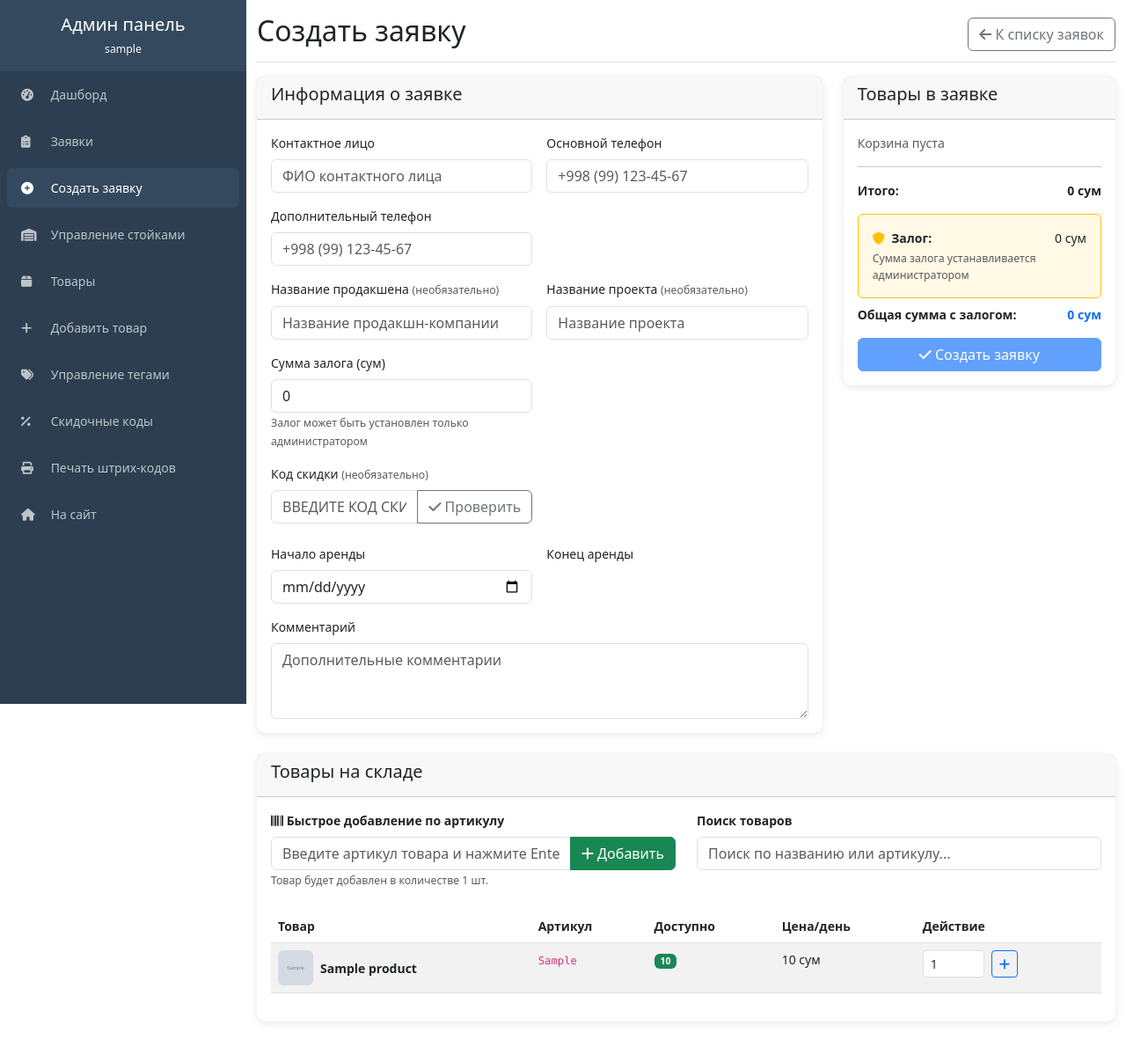
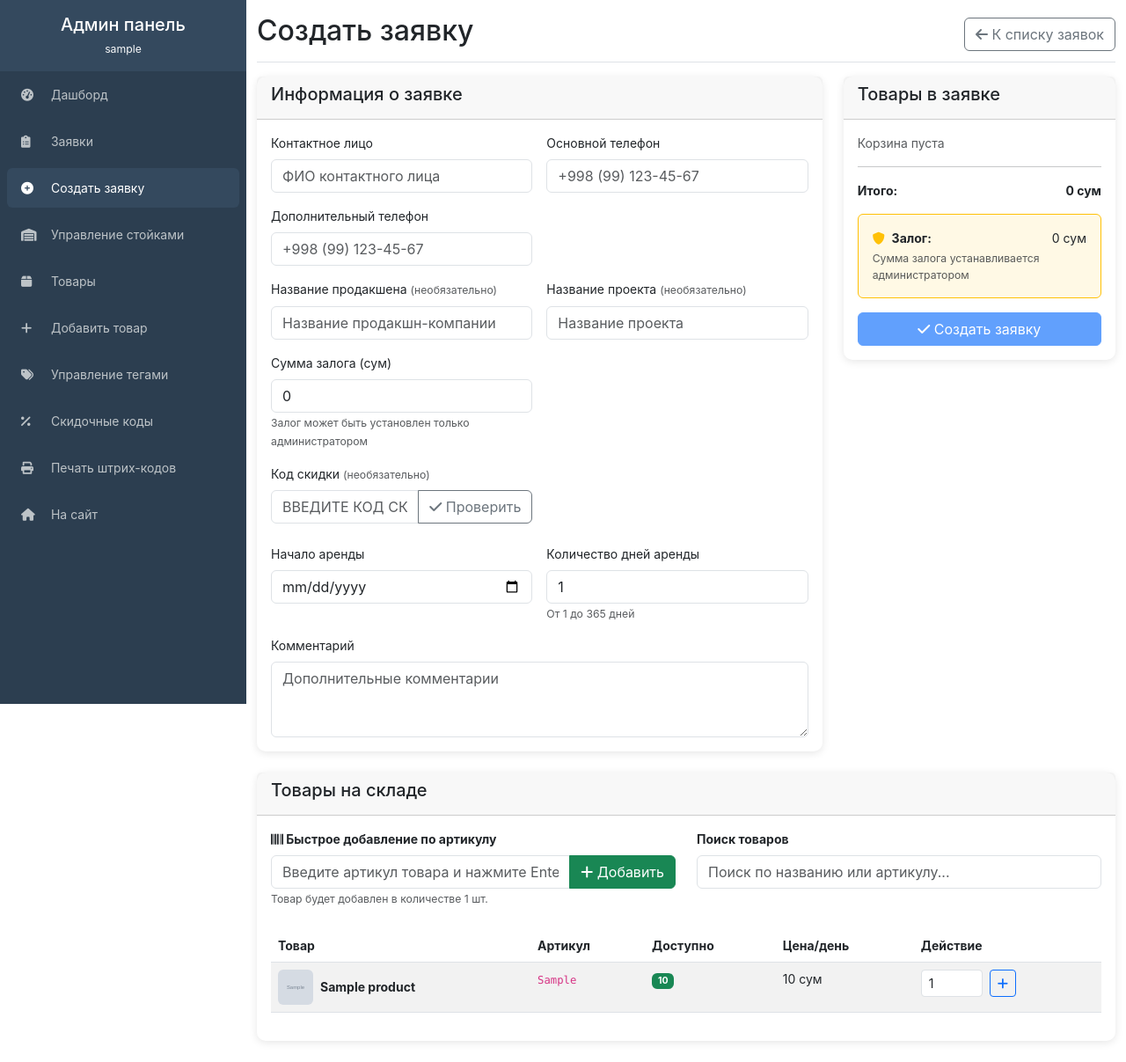
Before and after one commit to TheRizaev/abstract, a Django app: page /superuser/create-order/ in a window 1280 px wide. Shown: the whole page at 88% size. Before the commit the page ends 1163 px from the top, so only its background shows below. Run offline with Django 3.2, Linux system fonts and the light colour scheme; a user stored in the database is signed in; tables that the repository leaves empty hold one stand-in row (values such as "Sample post"); grey boxes marked "Sample" are stand-in pictures; some libraries are stand-ins or nearby versions; some web fonts are replaced.

Commit message:
Add files via upload

```diff
--- a/rental/forms.py
+++ b/rental/forms.py
@@ -12,7 +12,7 @@
                 'class': 'form-control',
                 'rows': 6,
                 'placeholder': 'Описание товара (поддерживается Markdown)',
-                'style': 'text-transform: none;'  # Убираем любые CSS трансформации текста
+                'style': 'text-transform: none;'
             }),
             'photo': forms.ClearableFileInput(attrs={'class': 'form-control', 'id': 'photoInput'}),
             'quantity': forms.NumberInput(attrs={'class': 'form-control', 'min': '0'}),
@@ -23,7 +23,6 @@
         }
 
     def clean_description(self):
-        """Очищаем описание, сохраняя исходный регистр"""
         description = self.cleaned_data.get('description')
         if description:
             return description.strip()
@@ -47,7 +46,6 @@
         }
 
 class OrderForm(forms.ModelForm):
-    # Валидатор для телефонных номеров
     phone_validator = RegexValidator(
         regex=r'^\+998\s?\(\d{2}\)\s?\d{3}-\d{2}-\d{2}$',
         message="Введите номер в формате: +998 (99) 123-45-67"
@@ -118,14 +116,12 @@
         user = kwargs.pop('user', None)
         super().__init__(*args, **kwargs)
 
-        # Поле залога доступно только для администраторов
         if not (user and user.is_staff):
             self.fields.pop('deposit_amount', None)
 
     def clean_phone1(self):
         phone = self.cleaned_data.get('phone1')
         if phone:
-            # Удаляем все пробелы и символы для проверки
             digits_only = ''.join(filter(str.isdigit, phone))
             if not digits_only.startswith('998') or len(digits_only) != 12:
                 raise forms.ValidationError("Номер должен начинаться с +998 и содержать 9 цифр после кода страны")
@@ -134,7 +130,6 @@
     def clean_phone2(self):
         phone = self.cleaned_data.get('phone2')
         if phone:
-            # Удаляем все пробелы и символы для проверки
             digits_only = ''.join(filter(str.isdigit, phone))
             if not digits_only.startswith('998') or len(digits_only) != 12:
                 raise forms.ValidationError("Номер должен начинаться с +998 и содержать 9 цифр после кода страны")
--- a/templates/rental/admin/base_admin.html
+++ b/templates/rental/admin/base_admin.html
@@ -3,16 +3,38 @@
 <head>
     <meta charset="UTF-8">
     <meta name="viewport" content="width=device-width, initial-scale=1.0">
+    {% load static %}
     <title>{% block title %}Админ панель{% endblock %}</title>
+
+    <!-- Favicon -->
+    <link rel="icon" type="image/x-icon" href="{% static 'favicon.ico' %}">
+    <link rel="shortcut icon" type="image/x-icon" href="{% static 'favicon.ico' %}">
+
     <link href="https://cdnjs.cloudflare.com/ajax/libs/bootstrap/5.3.0/css/bootstrap.min.css" rel="stylesheet">
     <link href="https://cdnjs.cloudflare.com/ajax/libs/font-awesome/6.0.0/css/all.min.css" rel="stylesheet">
     <style>
+        /* Подключение шрифтов TT */
+        @font-face {
+            font-family: 'TT';
+            src: url("{% static 'fonts/TT.ttf' %}") format('truetype');
+            font-weight: normal;
+            font-style: normal;
+        }
+
+        @font-face {
+            font-family: 'TT';
+            src: url("{% static 'fonts/TTB.ttf' %}") format('truetype');
+            font-weight: bold;
+            font-style: normal;
+        }
+
         :root {
             --sidebar-width: 280px;
             --sidebar-collapsed-width: 60px;
         }
 
         body {
+            font-family: 'TT', -apple-system, BlinkMacSystemFont, sans-serif;
             font-size: 14px;
         }
 
--- a/templates/rental/admin/create_order.html
+++ b/templates/rental/admin/create_order.html
@@ -111,11 +111,12 @@
                             {% endif %}
                         </div>
                         <div class="col-md-6">
-                            <label for="{{ form.rental_end.id_for_label }}" class="form-label">Конец аренды</label>
-                            {{ form.rental_end }}
-                            {% if form.rental_end.errors %}
-                                <div class="text-danger">{{ form.rental_end.errors }}</div>
+                            <label for="{{ form.rental_days.id_for_label }}" class="form-label">Количество дней аренды</label>
+                            {{ form.rental_days }}
+                            {% if form.rental_days.errors %}
+                                <div class="text-danger">{{ form.rental_days.errors }}</div>
                             {% endif %}
+                            <small class="form-text text-muted">От 1 до 365 дней</small>
                         </div>
                         <div class="col-12">
                             <label for="{{ form.comment.id_for_label }}" class="form-label">Комментарий</label>
@@ -157,12 +158,6 @@
                     <small class="text-muted d-block mt-1">
                         Сумма залога устанавливается администратором
                     </small>
-                </div>
-                <div class="mt-2">
-                    <div class="d-flex justify-content-between">
-                        <strong>Общая сумма с залогом:</strong>
-                        <strong class="text-primary" id="totalWithDeposit">0 сум</strong>
-                    </div>
                 </div>
                 {% endif %}
 
@@ -330,6 +325,8 @@
 }
 
 function updateCartDisplay() {
+    console.log('Обновление отображения корзины');
+
     const cartItems = document.getElementById('cartItems');
     const totalAmount = document.getElementById('totalAmount');
     const submitBtn = document.getElementById('submitBtn');
@@ -344,15 +341,19 @@
     let html = '';
     let subtotal = 0;
 
+    // ИСПРАВЛЕНИЕ: Получаем количество дней из формы
+    const daysInput = document.getElementById('{{ form.rental_days.id_for_label }}');
+    const rentalDays = daysInput ? parseInt(daysInput.value) || 1 : 1;
+
     cart.forEach(item => {
-        const itemTotal = item.price * item.quantity;
+        const itemTotal = item.price * item.quantity * rentalDays;
         subtotal += itemTotal;
 
         html += `
             <div class="d-flex justify-content-between align-items-center mb-2 p-2 border rounded">
                 <div>
                     <strong>${item.name}</strong><br>
-                    <small>${item.quantity} x ${formatPrice(item.price)} сум</small>
+                    <small>${item.quantity} x ${formatPrice(item.price)} сум/день x ${rentalDays} дн.</small>
                 </div>
                 <div class="d-flex align-items-center">
                     <div class="btn-group btn-group-sm me-2" role="group">
@@ -400,8 +401,9 @@
     totalAmount.textContent = `${formatPrice(finalTotal)} сум`;
     submitBtn.disabled = false;
 
-    // Обновляем скрытое поле с данными корзины
     document.getElementById('cartData').value = JSON.stringify(cart);
+
+    console.log('Корзина обновлена, товаров:', cart.length, 'Дней:', rentalDays, 'Сумма:', finalTotal);
 }
 
 // Обновление отображения залога
@@ -656,19 +658,15 @@
 
 // Обработчики событий
 document.addEventListener('DOMContentLoaded', function() {
-    // Поиск по Enter
-    document.getElementById('productSearch').addEventListener('keypress', function(e) {
-        if (e.key === 'Enter') {
-            searchProducts();
-        }
-    });
+    // Обработчик для изменения количества дней
+    const daysInput = document.getElementById('{{ form.rental_days.id_for_label }}');
 
-    // Быстрое добавление по Enter
-    document.getElementById('quickAddArticle').addEventListener('keypress', function(e) {
-        if (e.key === 'Enter') {
-            addByArticle();
-        }
-    });
+    if (daysInput) {
+        daysInput.addEventListener('input', function() {
+            updateCartDisplay();
+            updateDepositDisplay();
+        });
+    }
 
     // Отслеживание изменений залога
     const depositInput = document.getElementById('{{ form.deposit_amount.id_for_label }}');
```
Also changed, not shown: rental/admin_views.py (+13 -24 lines), templates/base.html (+27 -1 lines), templates/rental/admin/edit_order.html (+10 -7 lines), templates/rental/preview.html (+19 -2 lines).
